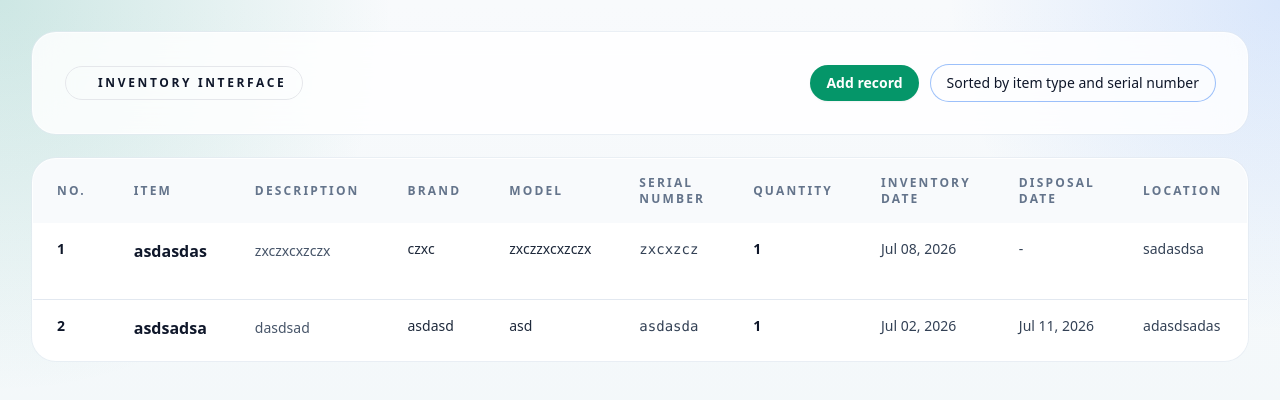
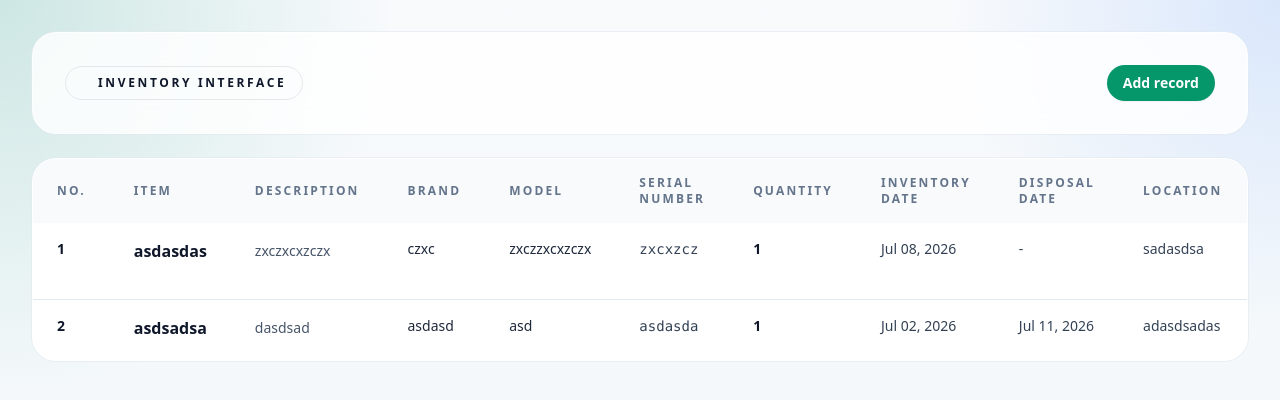
Before and after one commit to TheUnshackled1/ITS-INVENTORY-SYSTEM, a Django app: page / in a window 1280 px wide. Shown: the top 400 px of the page. Run offline with Django 5.2, Linux system fonts and the light colour scheme; data comes from the database, SQL or seed files in the repository; some libraries are stand-ins or nearby versions.

Commit message:
remove unecessary buttons

```diff
--- a/templates/inventory.html
+++ b/templates/inventory.html
@@ -108,11 +108,6 @@
               class="inline-flex items-center rounded-full bg-emerald-600 px-4 py-2 text-sm font-semibold text-white shadow-sm transition hover:bg-emerald-700"
               >Add record</a
             >
-            <div
-              class="inline-flex items-center gap-2 rounded-full bg-brand-50 px-4 py-2 text-sm font-medium text-brand-800 ring-1 ring-brand-100"
-            >
-              Sorted by item type and serial number
-            </div>
           </div>
         </div>
       </section>
```
